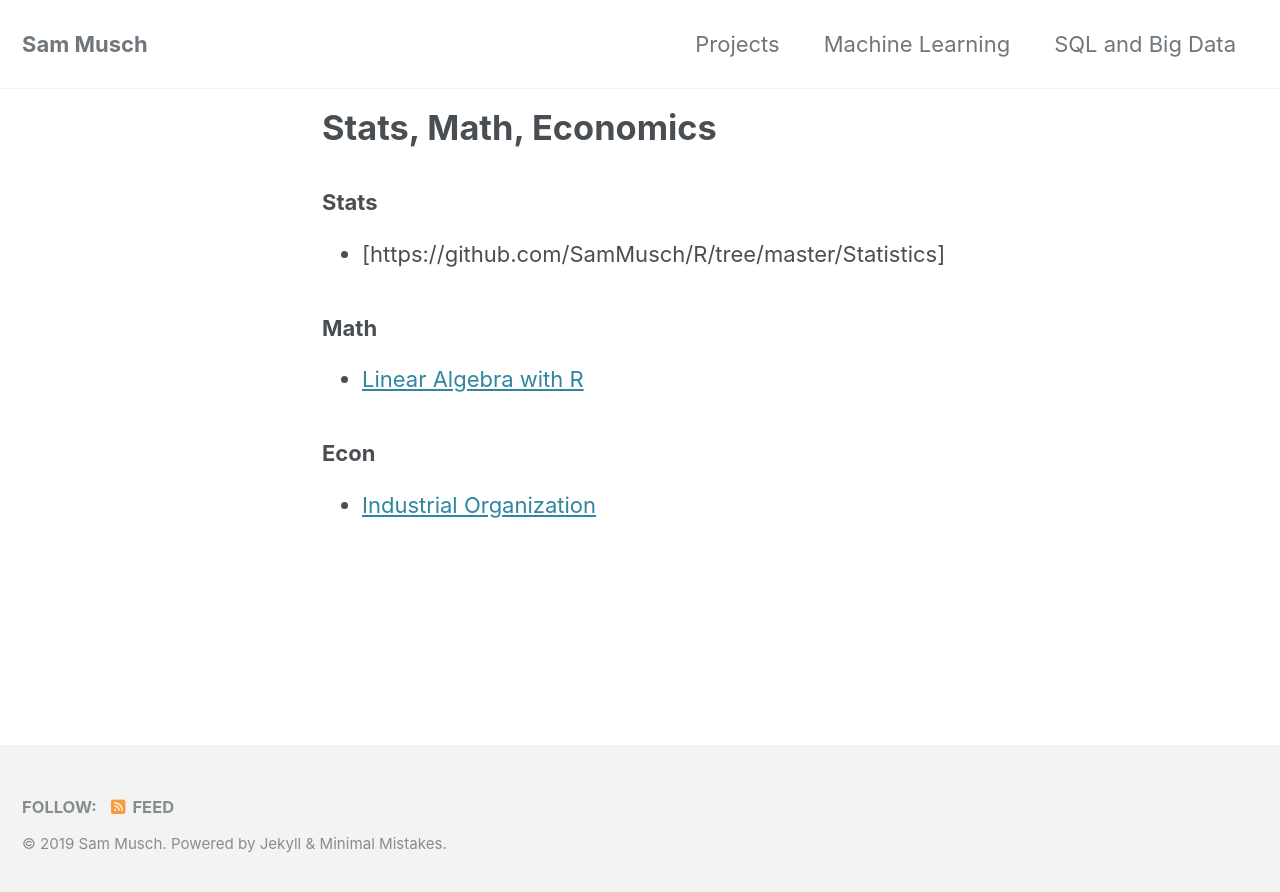
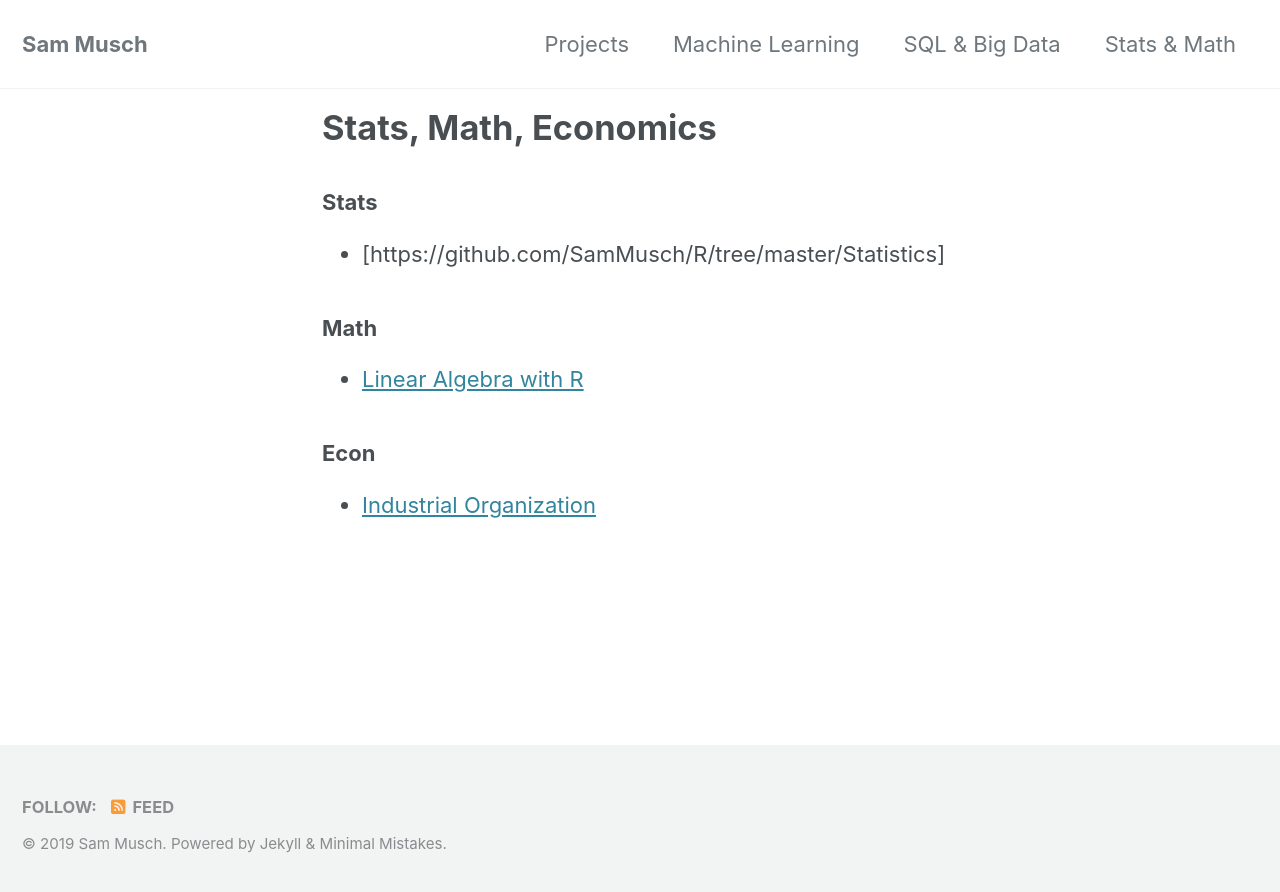
Before and after one commit to SamMusch/SamMusch.github.io, a Jekyll site: the page built from _pages/stats-math.md, in a window 1280 px wide. Shown: the top 892 px of the page. Built offline with Jekyll 4.4.1, drawn with Linux system fonts in a browser that asks for light colours; cached includes are drawn as plain includes; nearby versions of some CDN libraries.

Commit message:
Add files via upload

```diff
--- a/_data/navigation.yml
+++ b/_data/navigation.yml
@@ -4,8 +4,10 @@ main:
     url: /projects/
   - title: "Machine Learning"
     url: /ml/
-  - title: "SQL and Big Data"
+  - title: "SQL & Big Data"
     url: /sql/
+  - title: "Stats & Math"
+    url: /stats/
   # - title: "About"
   #   url: https://mmistakes.github.io/minimal-mistakes/about/
   # - title: "Sample Posts"
```
